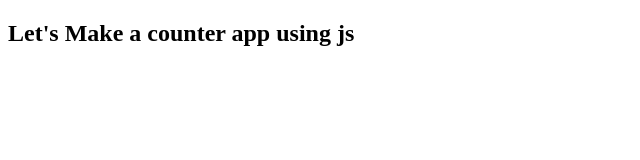
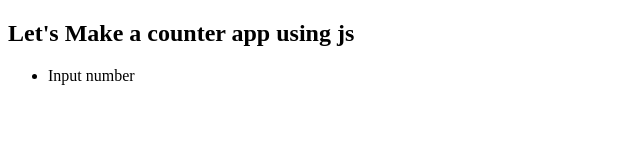
Before and after one commit to developer-shourav/counter, a plain HTML site: page index.html in a window 1280 px wide. Shown: the whole page, without its empty margins (0-640 px from the left). Drawn offline with Linux system fonts and the light colour scheme.

Commit message:
auto publish 1676477315380

```diff
--- a/index.html
+++ b/index.html
@@ -15,6 +15,9 @@
 <body>
 <div id="app">
     <h2>Let's Make a counter app using js</h2>
+    <ul>
+    <li>Input number</li>
+    </ul>
 
 
 
```
